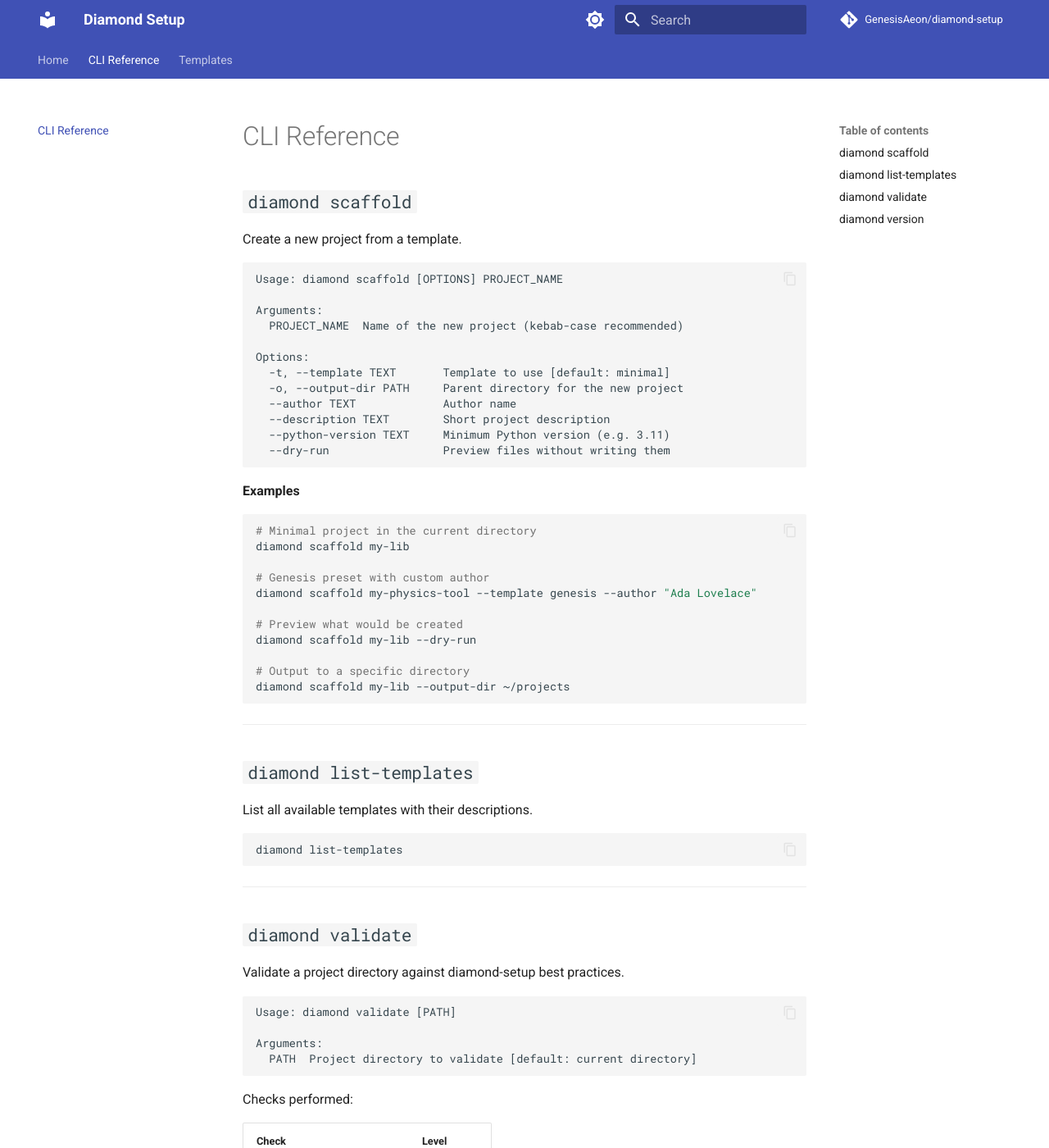
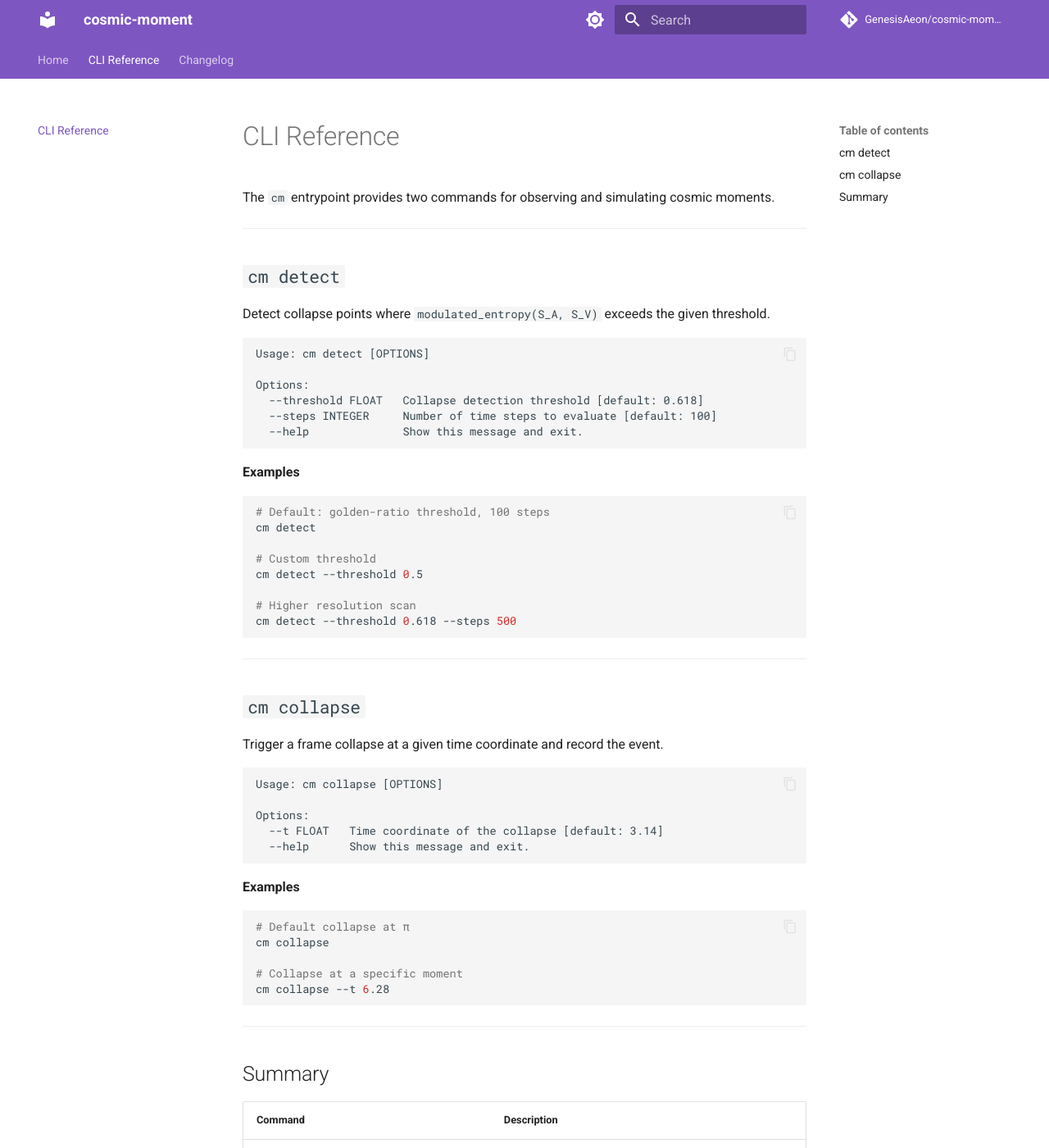
Before and after one commit to GenesisAeon/cosmic-moment, an MkDocs documentation site: the page built from docs/cli.md, in a window 1280 px wide and 1400 px high. Shown: the whole window at 82% size. Built offline with MkDocs 1.6.1 and Material for MkDocs 9.7.7, drawn with Linux system fonts in a browser that asks for light colours; comment, search, counter and statistics services are not loaded; some of the changed text lies outside the part shown.

Commit message:
chore(release): v0.1.0 – First Cosmic Moments of Emergence
• Discrete detection of collapse points where modulated_entropy(S_A, S_V) exceeds threshold
• CLI `cm detect` + `cm collapse` – instant observation of conscious frame birth
• 99 % coverage, ruff + mkdocs --strict clean
• Full integration: medium-modulation (resonant medium) + entropy-governance + implosive-genesis chronology
• docs: update mkdocs.yml, index, CLI reference and changelog for cosmic-moment

The mathematical birth of conscious presence is now observable, reproducible and citable.

````diff
--- a/docs/cli.md
+++ b/docs/cli.md
@@ -1,88 +1,64 @@
 # CLI Reference
 
-## `diamond scaffold`
+The `cm` entrypoint provides two commands for observing and simulating cosmic moments.
 
-Create a new project from a template.
+---
+
+## `cm detect`
+
+Detect collapse points where `modulated_entropy(S_A, S_V)` exceeds the given threshold.
 
 ```
-Usage: diamond scaffold [OPTIONS] PROJECT_NAME
-
-Arguments:
-  PROJECT_NAME  Name of the new project (kebab-case recommended)
+Usage: cm detect [OPTIONS]
 
 Options:
-  -t, --template TEXT       Template to use [default: minimal]
-  -o, --output-dir PATH     Parent directory for the new project
-  --author TEXT             Author name
-  --description TEXT        Short project description
-  --python-version TEXT     Minimum Python version (e.g. 3.11)
-  --dry-run                 Preview files without writing them
+  --threshold FLOAT   Collapse detection threshold [default: 0.618]
+  --steps INTEGER     Number of time steps to evaluate [default: 100]
+  --help              Show this message and exit.
 ```
 
 **Examples**
 
 ```bash
-# Minimal project in the current directory
-diamond scaffold my-lib
+# Default: golden-ratio threshold, 100 steps
+cm detect
 
-# Genesis preset with custom author
-diamond scaffold my-physics-tool --template genesis --author "Ada Lovelace"
+# Custom threshold
+cm detect --threshold 0.5
 
-# Preview what would be created
-diamond scaffold my-lib --dry-run
-
-# Output to a specific directory
-diamond scaffold my-lib --output-dir ~/projects
+# Higher resolution scan
+cm detect --threshold 0.618 --steps 500
 ```
 
 ---
 
-## `diamond list-templates`
+## `cm collapse`
 
-List all available templates with their descriptions.
+Trigger a frame collapse at a given time coordinate and record the event.
+
+```
+Usage: cm collapse [OPTIONS]
+
+Options:
+  --t FLOAT   Time coordinate of the collapse [default: 3.14]
+  --help      Show this message and exit.
+```
+
+**Examples**
 
 ```bash
-diamond list-templates
+# Default collapse at π
+cm collapse
+
+# Collapse at a specific moment
+cm collapse --t 6.28
 ```
 
 ---
 
-## `diamond validate`
+## Summary
 
-Validate a project directory against diamond-setup best practices.
-
-```
-Usage: diamond validate [PATH]
-
-Arguments:
-  PATH  Project directory to validate [default: current directory]
-```
-
-Checks performed:
-
-| Check | Level |
-|-------|-------|
-| `pyproject.toml` present | **Error** |
-| `src/` layout present | Warning |
-| `tests/` directory present | Warning |
-| `.github/workflows/` present | Warning |
-| `README.md` present | Warning |
-| `.gitignore` present | Warning |
-
-```bash
-# Validate the current directory
-diamond validate
-
-# Validate a specific project
-diamond validate path/to/my-project
-```
-
----
-
-## `diamond version`
-
-Print the installed version.
-
-```bash
-diamond version
-```
+| Command | Description |
+|---------|-------------|
+| `cm detect [--threshold FLOAT] [--steps INT]` | Detect collapse points where modulated duality exceeds threshold |
+| `cm collapse [--t FLOAT]` | Trigger frame collapse at a cosmic moment |
--- a/mkdocs.yml
+++ b/mkdocs.yml
@@ -1,23 +1,23 @@
-site_name: Diamond Setup
-site_description: Universal Python project scaffold — generate professional project skeletons in seconds
+site_name: cosmic-moment
+site_description: Discrete moments of cosmic emergence — singular points where modulated entropy duality collapses into conscious frames.
 site_author: GenesisAeon
-repo_url: https://github.com/GenesisAeon/diamond-setup
-repo_name: GenesisAeon/diamond-setup
+repo_url: https://github.com/GenesisAeon/cosmic-moment
+repo_name: GenesisAeon/cosmic-moment
 
 theme:
   name: material
   palette:
     - media: "(prefers-color-scheme: light)"
       scheme: default
-      primary: indigo
-      accent: indigo
+      primary: deep purple
+      accent: purple
       toggle:
         icon: material/brightness-7
         name: Switch to dark mode
     - media: "(prefers-color-scheme: dark)"
       scheme: slate
-      primary: indigo
-      accent: indigo
+      primary: deep purple
+      accent: purple
       toggle:
         icon: material/brightness-4
         name: Switch to light mode
@@ -40,4 +40,4 @@ markdown_extensions:
 nav:
   - Home: index.md
   - CLI Reference: cli.md
-  - Templates: templates.md
+  - Changelog: changelog.md
````
Also changed, not shown: docs/changelog.md (added, +25 -0 lines), docs/index.md (+60 -24 lines), docs/templates.md (deleted, +0 -111 lines).
